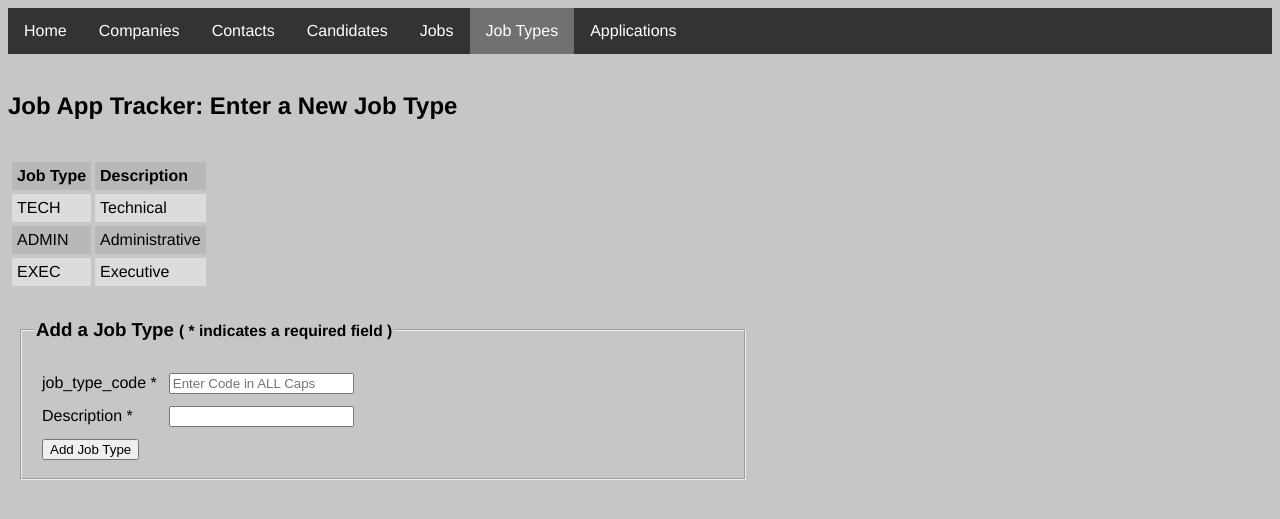
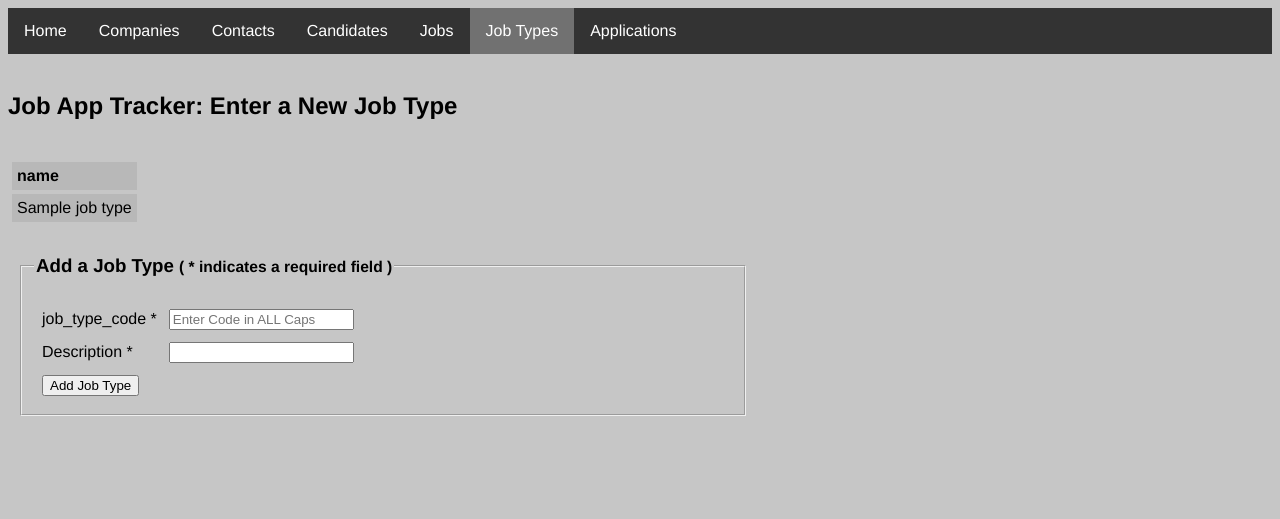
Before and after one commit to mike-osu/job-app-tracker, a Flask app: template templates/jobtypes.html in a window 1280 px wide. Shown: the top 519 px of the page. Run offline with Flask 2, Linux system fonts and the light colour scheme; the template is opened without the code that fills it: most values are stand-ins (such as "Sample title", 1, 10 or a date in 2020).

Commit message:
Create and Read jobtypes.html

```diff
--- a/templates/jobtypes.html
+++ b/templates/jobtypes.html
@@ -21,35 +21,37 @@
   <br>
 
   <table class="aTable">
+    <thead>
       <tr>
-        <th>Job Type</th>
-        <th>Description</th>
+        {% for key in job_types[0].keys() %}
+        <th>{{ key }}</th>
+        {% endfor %}
+
       </tr>
-      <tr>
-        <td>TECH</td>
-        <td>Technical</td>
-      </tr>
-      <tr>
-        <td>ADMIN</td>
-        <td>Administrative</td>
-      </tr>
-      <tr>
-        <td>EXEC</td>
-        <td>Executive</td>
-      </tr>
+    </thead>
+
+    </tbody>
+    {% for job_type in job_types %}
+    <tr>
+      {% for key in job_type.keys() %}
+      <td>{{ job_type[key] }}</td>
+      {% endfor %}
+    </tr>
+    {% endfor %}
+    </tbody>
     </table>
 
     <div id="form">
-      <form>
+      <form action="" method="POST">
         <fieldset>
         <legend><h3>Add a Job Type
           <small>( * indicates a required field )</h3></legend>
+      <input type="hidden" id="statement" name="statement" value="INSERT">
       <table cellpadding="4" cellspacing="4">
         <tr>
-          <td>job_type_code *</td>
-          <td><input text placeholder="Enter Code in ALL Caps"/></td>
+          <td>job_type_code *</td><td><input name="job_type_code" id="job_type_code" text placeholder="Enter Code in ALL Caps" /></td>
         </tr>
-          <td>Description *</td><td><input text /></td>
+          <td>Description *</td><td><input name="job_type_description" id="job_type_description" /></td>
         <tr>
           <td colspan="4"><input type="submit" value="Add Job Type" /></td>
         </tr>
```
